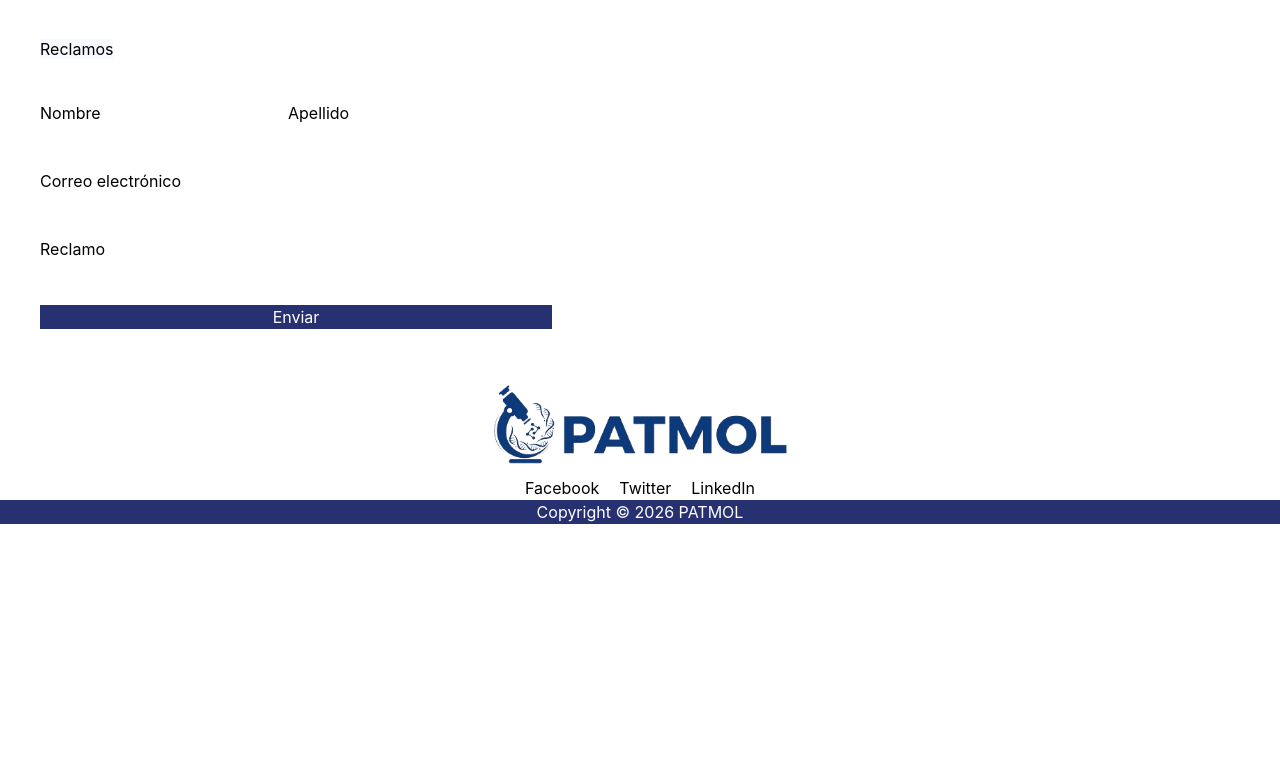
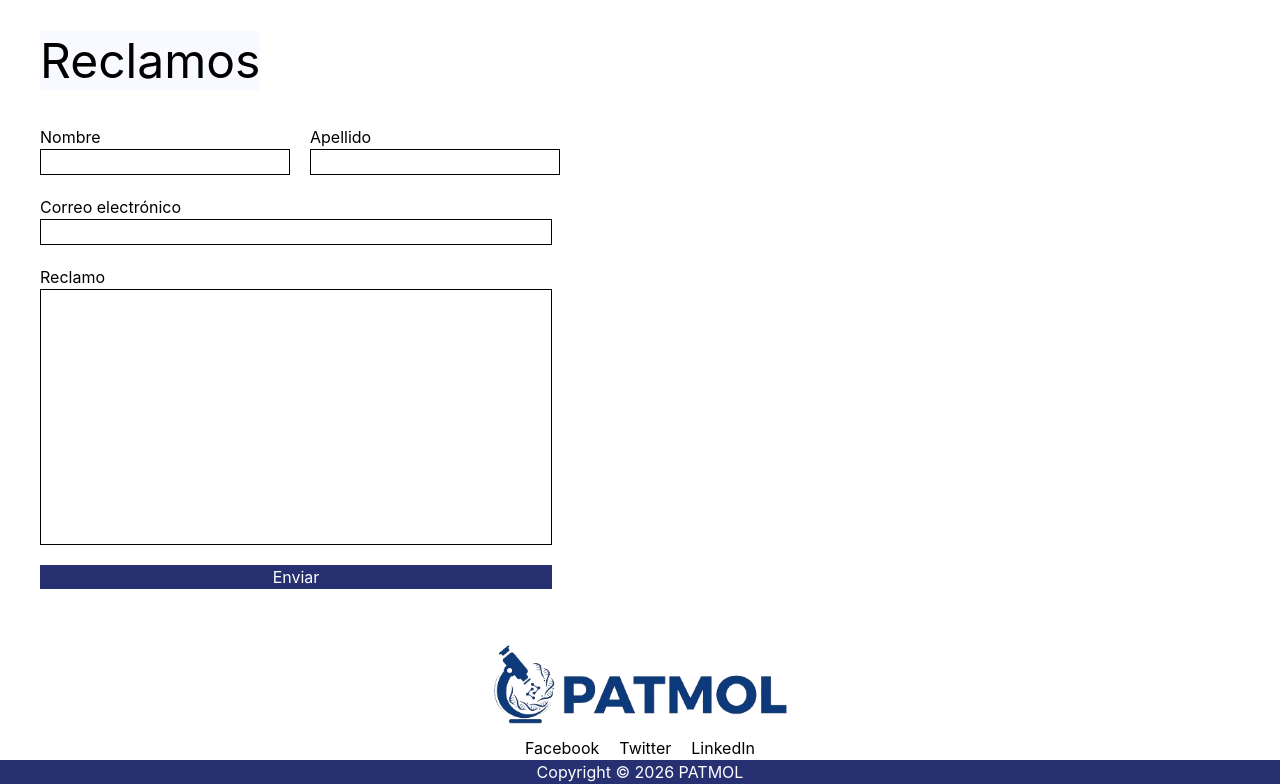
Before and after one commit to andraguoso/patmol, a website: page reclamos.html in a window 1280 px wide. Shown: the part 107-891 px from the top of the page. Before the commit the page ends 800 px from the top, so only its background shows below. Drawn offline with Linux system fonts and the light colour scheme.

Commit message:
improve readability

```diff
--- a/reclamos.html
+++ b/reclamos.html
@@ -19,26 +19,26 @@
         </div>
     </nav>
     <article>
-        <span class="bg-lima w-full m-10">Reclamos</span>
+        <span class="bg-lima w-full m-10 text-5xl">Reclamos</span>
         <div>
             <form class="flex flex-col w-2/5 m-10 gap-5">
-                <div class="flex flex-row">
+                <div class="flex flex-row gap-3 md:gap-5">
                     <div class="flex flex-col">
                         <label>Nombre</label>
-                        <input type="text" id="nombres" name="nombre">
+                        <input type="text" id="nombres" name="nombre" class="border">
                     </div>
                     <div class="flex flex-col">
                         <label>Apellido</label>
-                        <input type="text" id="apellido" name="apellido">
+                        <input type="text" id="apellido" name="apellido" class="border">
                     </div>
                 </div>
                 <div class="flex flex-col">
                     <label>Correo electrónico </label>
-                    <input type="email" id="correo" name="correo" required>
+                    <input type="email" id="correo" name="correo" required class="border">
                 </div>
                 <div class="flex flex-col">
                     <label for="reclamo">Reclamo </label>
-                    <input type="text" id="reclamo" name="reclamo" class="">
+                    <input type="text" id="reclamo" name="reclamo" class="h-64 border">
                 </div>
 
                 <input type="submit" value="Enviar" class="bg-marine text-white">
```
